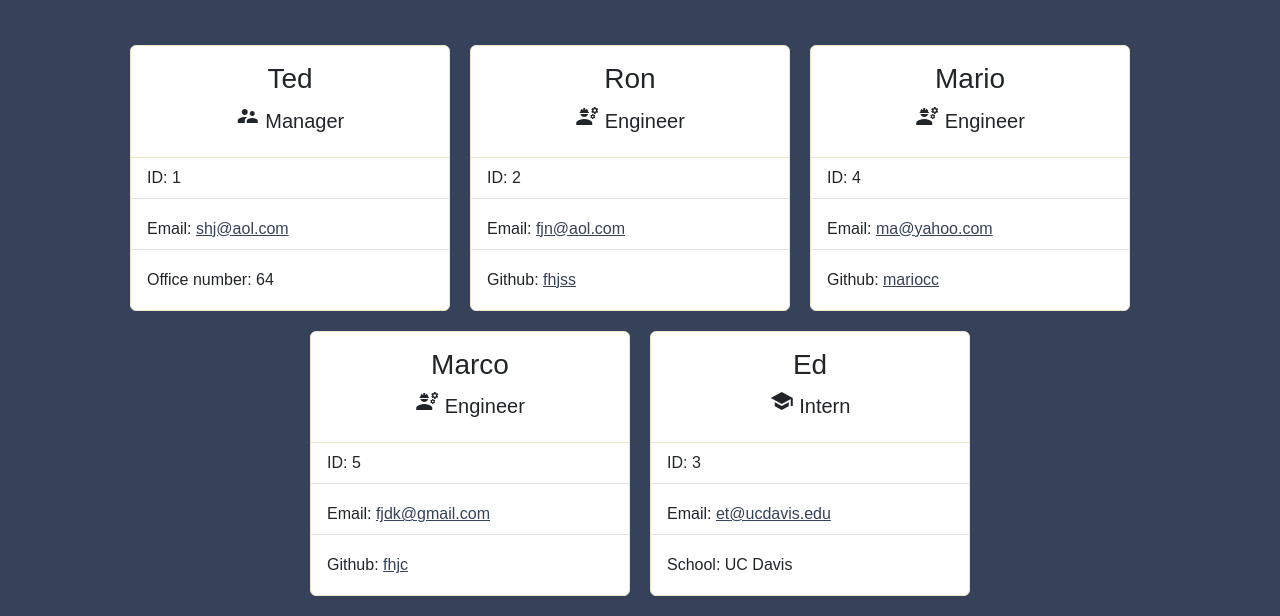
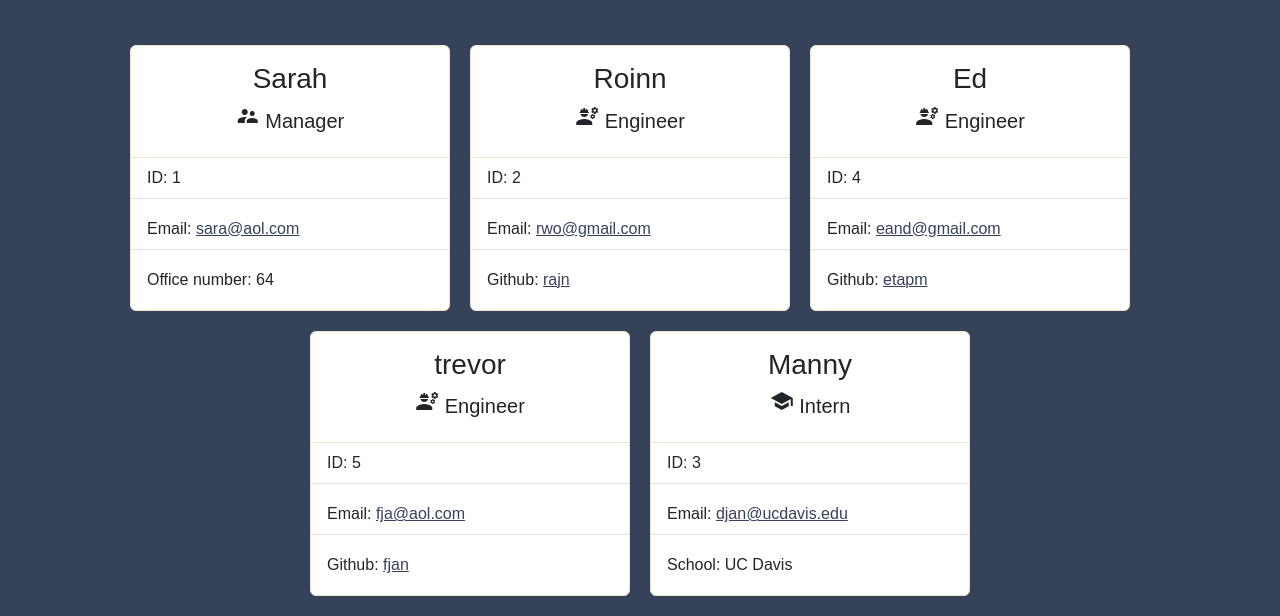
Before and after one commit to etapm/Team_Profile_Generator, a website: page dist/team.html in a window 1280 px wide. Shown: the part 209-825 px from the top of the page. Drawn offline with nearby package versions, Linux system fonts and the light colour scheme.

Commit message:
README updates

```diff
--- a/dist/team.html
+++ b/dist/team.html
@@ -35,7 +35,7 @@
   <div class="card" style="width: 20rem">
     <div class="card-body">
       <h3 class="card-title text-center" id="manager-name">
-        Ted
+        Sarah
       </h3>
       <h5 id="manager-role" class="text-center">
       <span class="material-icons md-24">supervisor_account</span> Manager
@@ -44,7 +44,7 @@
     <ul class="list-group list-group-flush">
       <li class="list-group-item" id="manager-id">ID: 1</li>
       <li class="list-group-item" id="manager-email">Email:
-        <a href="mailto:shj@aol.com">shj@aol.com</a>
+        <a href="mailto:sara@aol.com">sara@aol.com</a>
       </li>
       <li class="list-group-item" id="manager-officeNumber">Office number: 64</li>
     </ul>
@@ -54,7 +54,7 @@
   <div class="card" style="width: 20rem">
     <div class="card-body">
       <h3 class="card-title text-center" id="engineer-name">
-        Ron
+        Roinn
       </h3>
       <h5 id="engineer-role" class="text-center">
       <span class="material-icons md-24">engineering</span> Engineer
@@ -63,10 +63,10 @@
     <ul class="list-group list-group-flush">
       <li class="list-group-item" id="engineer-id">ID: 2</li>
       <li class="list-group-item" id="engineer-email">Email:
-        <a href="mailto:fjn@aol.com">fjn@aol.com</a>
+        <a href="mailto:rwo@gmail.com">rwo@gmail.com</a>
       </li>
       <li class="list-group-item" id="engineer-github">Github:
-        <a href="https://github.com/fhjss" target="_blank"> fhjss
+        <a href="https://github.com/rajn" target="_blank"> rajn
         </a>
       </li>
     </ul>
@@ -76,7 +76,7 @@
   <div class="card" style="width: 20rem">
     <div class="card-body">
       <h3 class="card-title text-center" id="engineer-name">
-        Mario
+        Ed
       </h3>
       <h5 id="engineer-role" class="text-center">
       <span class="material-icons md-24">engineering</span> Engineer
@@ -85,10 +85,10 @@
     <ul class="list-group list-group-flush">
       <li class="list-group-item" id="engineer-id">ID: 4</li>
       <li class="list-group-item" id="engineer-email">Email:
-        <a href="mailto:ma@yahoo.com">ma@yahoo.com</a>
+        <a href="mailto:eand@gmail.com">eand@gmail.com</a>
       </li>
       <li class="list-group-item" id="engineer-github">Github:
-        <a href="https://github.com/mariocc" target="_blank"> mariocc
+        <a href="https://github.com/etapm" target="_blank"> etapm
         </a>
       </li>
     </ul>
@@ -98,7 +98,7 @@
   <div class="card" style="width: 20rem">
     <div class="card-body">
       <h3 class="card-title text-center" id="engineer-name">
-        Marco
+        trevor
       </h3>
       <h5 id="engineer-role" class="text-center">
       <span class="material-icons md-24">engineering</span> Engineer
@@ -107,10 +107,10 @@
     <ul class="list-group list-group-flush">
       <li class="list-group-item" id="engineer-id">ID: 5</li>
       <li class="list-group-item" id="engineer-email">Email:
-        <a href="mailto:fjdk@gmail.com">fjdk@gmail.com</a>
+        <a href="mailto:fja@aol.com">fja@aol.com</a>
       </li>
       <li class="list-group-item" id="engineer-github">Github:
-        <a href="https://github.com/fhjc" target="_blank"> fhjc
+        <a href="https://github.com/fjan" target="_blank"> fjan
         </a>
       </li>
     </ul>
@@ -120,7 +120,7 @@
   <div class="card" style="width: 20rem">
     <div class="card-body">
       <h3 class="card-title text-center" id="intern-name">
-        Ed
+        Manny
       </h3>
       <h5 id="intern-role" class="text-center">
       <span class="material-icons md-24">school</span> Intern
@@ -129,7 +129,7 @@
     <ul class="list-group list-group-flush">
       <li class="list-group-item" id="intern-id">ID: 3</li>
       <li class="list-group-item" id="intern-email">Email:
-        <a href="mailto:et@ucdavis.edu">et@ucdavis.edu</a>
+        <a href="mailto:djan@ucdavis.edu">djan@ucdavis.edu</a>
       </li>
       <li class="list-group-item" id="intern-school">School: UC Davis</li>
     </ul>
```
Also changed, not shown: Images/2.png (added), Images/4.png (added), Images/6.png (added), Images/7.png (added), README.md.
